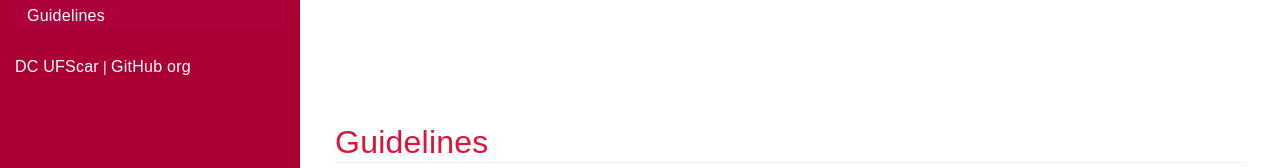
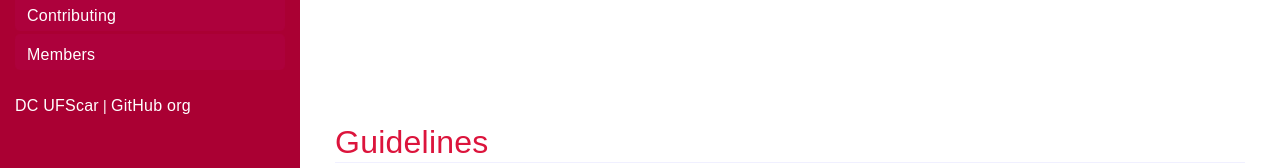
Before and after one commit to Comp-UFSCar/comp-ufscar.github.io, a website: page index.html in a window 1280 px wide. Shown: the part 591-759 px from the top of the page. Drawn offline with nearby package versions, Linux system fonts and the light colour scheme; some packages are replaced by stand-ins of ours; no server answers.

Commit message:
Update sidenav

```diff
--- a/index.html
+++ b/index.html
@@ -29,7 +29,10 @@
                         <a href="#repos">Repositories</a>
                     </li>
                     <li class="nav-item">
-                        <a href="#gd">Guidelines</a>
+                        <a href="#contributing">Contributing</a>
+                    </li>
+                    <li class="nav-item">
+                        <a href="#members">Members</a>
                     </li>
                 </ul>
                 <footer>
```
